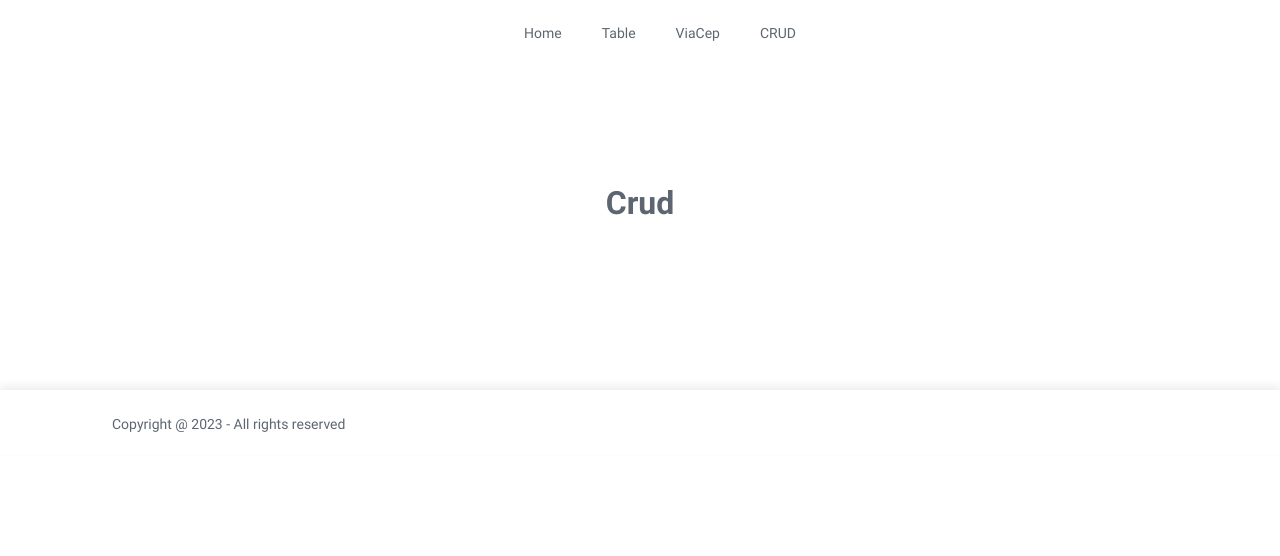
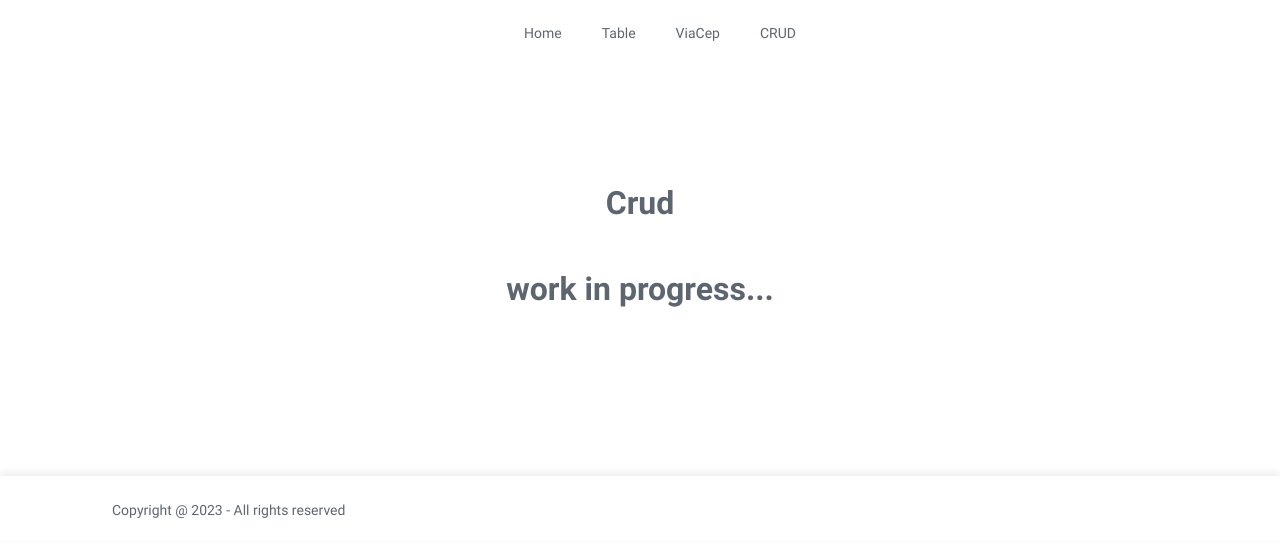
Before and after one commit to marciovcampos/viacep, a Next.js app: page /crud in a window 1280 px wide. Shown: the top 556 px of the page. Built offline with nearby package versions, Linux system fonts and the light colour scheme.

Commit message:
feat: add work in progress in CRUD

```diff
--- a/src/components/Crud/index.tsx
+++ b/src/components/Crud/index.tsx
@@ -7,6 +7,7 @@ function Crud() {
     <Container>
       <S.CrudContainer>
         <S.Title>Crud</S.Title>
+        <S.Text>work in progress...</S.Text>
       </S.CrudContainer>
     </Container>
   )
--- a/src/components/Crud/styles.ts
+++ b/src/components/Crud/styles.ts
@@ -12,3 +12,10 @@ export const Title = styled.h3`
   text-align: center;
   margin-bottom: 3rem;
 `
+
+export const Text = styled.h5`
+  color: ${theme.colors.textBase};
+  font-size: ${theme.font.sizes.bold.h3};
+  text-align: center;
+  margin-bottom: 3rem;
+`
```
